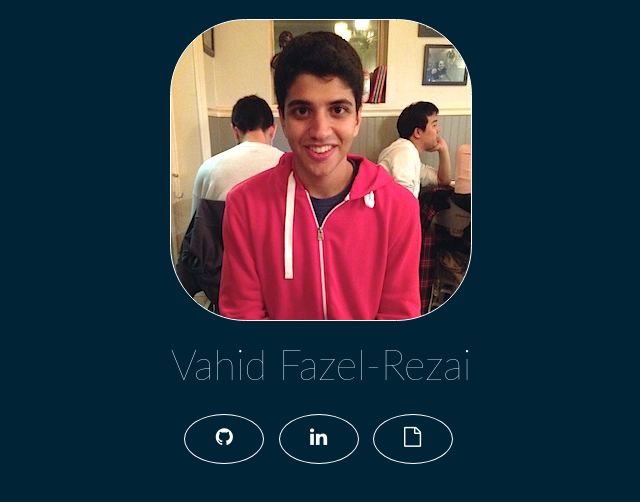
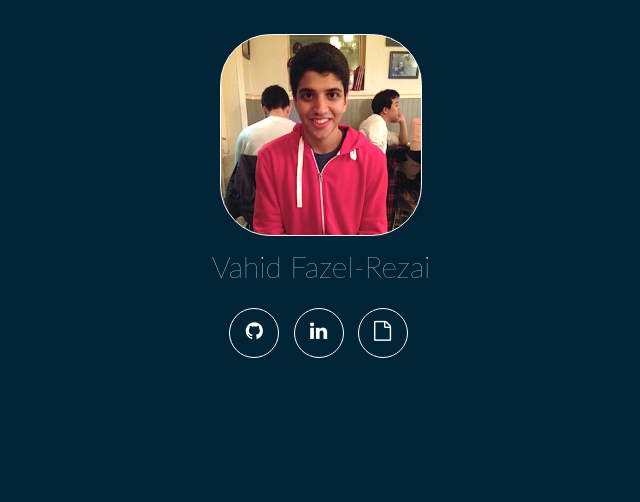
Before and after one commit to vahidfazelrezai/vahidfazelrezai.github.io, a plain HTML site: page index.html in a window 768 px wide. Shown: the whole page, without its empty margins (63-703 px from the left). Drawn offline with Linux system fonts and the light colour scheme.

Commit message:
trying to fix mobile

```diff
--- a/index.css
+++ b/index.css
@@ -36,7 +36,8 @@ body {
         margin-left: auto;
         padding-left: 15px;
         padding-right: 15px;
-        padding-top: 100px;
+        padding-top: 75px;
+        padding-bottom: 15px;
     }
 }
 
@@ -47,7 +48,8 @@ body {
         margin-left: auto;
         padding-left: 5px;
         padding-right: 5px;
-        padding-top: 10px;
+        padding-top: 25px;
+        padding-bottom: 25px;
     }
 }
 
@@ -55,25 +57,24 @@ body {
 portrait and name attributes
 */
 
-.portrait-container {
-    width: 320px;
-    height: 320px;
-    margin: auto;
-}
-
 .portrait {
     background-image: url(vahid.jpg);
     background-size: cover;
-    width: 302px;
-    height: 302px;
     border: 1px solid #fff;
     border-radius: 25%;
     margin: auto;
 }
 
+.name {
+    font-weight: 100;
+    font-family: "Lato", "Helvetica Neue", Helvetica, Arial, sans-serif;
+}
+
 /* desktop */
 @media (min-width: 768px) {
     .portrait {
+        width: 302px;
+        height: 302px;
         position: relative;
         top: 50%;
         transform: translateY(-50%);
@@ -88,16 +89,39 @@ portrait and name attributes
         border: 4px solid #fff;
         transition: all .1s ease-in-out;
     }
+
+    .portrait-container {
+        width: 320px;
+        height: 320px;
+        margin: auto;
     }
 
     .name {
         font-size: 2.75em;
-    font-weight: 100;
-    font-family: "Lato", "Helvetica Neue", Helvetica, Arial, sans-serif;
         margin-top: 5px;
         margin-bottom: 5px;
     }
+}
 
+/* mobile */
+@media (max-width: 768px) {
+    .portrait {
+        width: 202px;
+        height: 202px;
+    }
+
+    .portrait-container {
+        width: 220px;
+        height: 220px;
+        margin: auto;
+    }
+
+    .name {
+        font-size: 2em;
+        margin-top: 0px;
+        margin-bottom: 0px;
+    }
+}
 
 /*
 list adjustments
@@ -133,9 +157,19 @@ circular button links
     font-size: 20px;
     line-height: 45px;
     margin-top: 15px;
-    font-size: 20px;
     color: #fff;
     background: 0 0;
+}
+
+/* desktop */
+@media (min-width: 768px) {
+    .btn-link {
+        width: 80px;
+        height: 50px;
+        text-align: center;
+        font-size: 20px;
+        line-height: 45px;
+        margin-top: 15px;
         transition: all .15s ease-in-out;
     }
 
@@ -146,6 +180,28 @@ circular button links
         border: solid 1px #fff;
         color: #002436;
         background: #fff;
+    }
+}
+
+/* mobile */
+@media (max-width: 768px) {
+    .btn-link {
+        width: 50px;
+        height: 50px;
+        text-align: center;
+        font-size: 20px;
+        line-height: 45px;
+        margin-top: 15px;
+    }
+
+    .btn-link:hover,
+    .btn-link:focus,
+    .btn-link:active,
+    .btn-link.active {
+        border: solid 1px #fff;
+        color: #002436;
+        background: #fff;
+    }
 }
 
 
```
Lines whose indentation alone changed are shown as unchanged.
